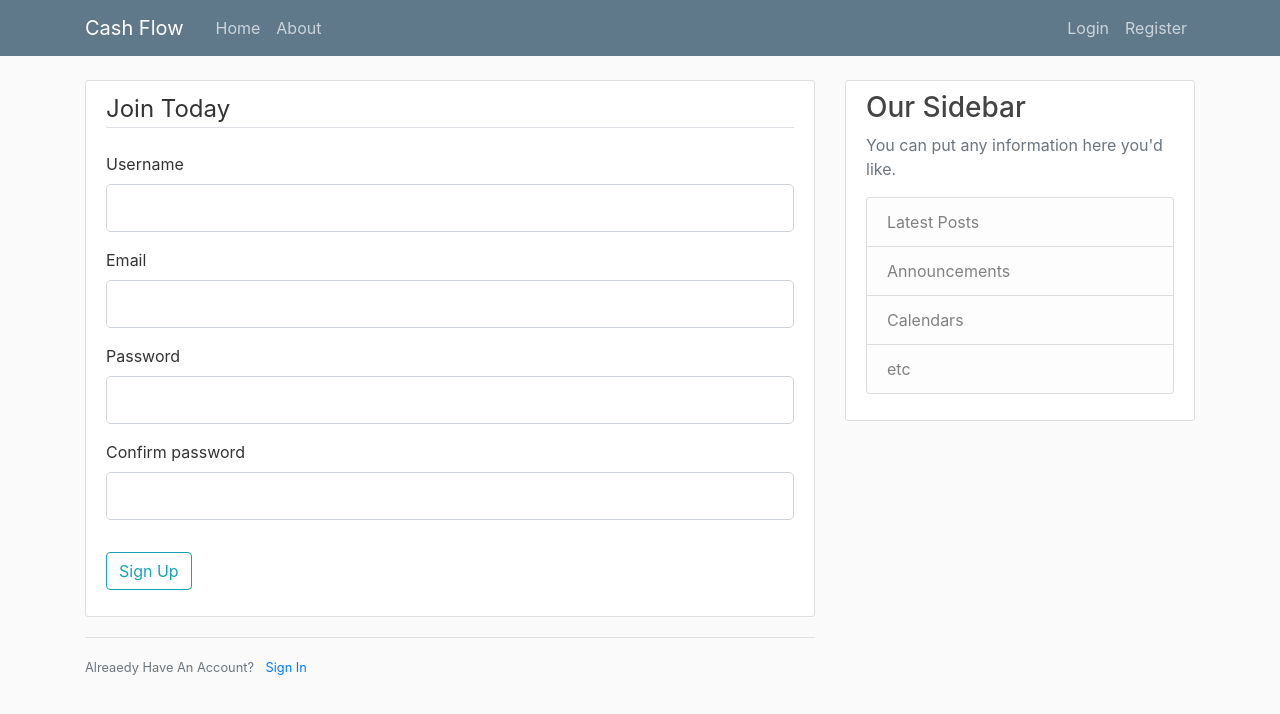
After one commit to PyJohn81/CashFlow, a Flask app: page /register in a window 1280 px wide. The commit adds this page. Shown: the top 714 px of the page. Run offline with Flask 2, Linux system fonts and the light colour scheme; some libraries are stand-ins or nearby versions.

Commit message:
Added forms

```diff
--- a/app.py
+++ b/app.py
@@ -1,8 +1,9 @@
 from AppPack import info
-from flask import Flask , render_template , url_for
+from flask import Flask , render_template , url_for , flash , redirect
+from forms import RegistrationForm  , LoginForm
 app = Flask(__name__)
 
-app.config['SECRET KEY'] = 'e976d98a104d9186edffa0bbb37aa4c7'
+app.config['SECRET_KEY'] = 'e976d98a104d9186edffa0bbb37aa4c7'
 
 profName = info.index[0] #extracts out the profName b4 deletion
 del info.index[0]    #deletes the profName
@@ -12,6 +13,18 @@
 def output():
     return render_template('quickInfo.html' , profName=profName , index=info.index)
 
+@app.route('/register' , methods=['GET' , 'POST'])
+def register():
+    form = RegistrationForm()
+    if (form.validate_on_submit()):
+        flash(f'Account created for {form.username.data}!' , 'success')
+        return redirect(url_for('/'))
+    return render_template('register.html' , title='Register' , form=form)
+
+@app.route('/login')
+def login():
+    form =  LoginForm()
+    return render_template('login.html' , title='Login' , form=form)
 
 if (__name__ == '__main__'):
     app.run(debug=True,host='0.0.0.0',port='8000')
--- /dev/null
+++ b/forms.py
@@ -0,0 +1,16 @@
+from flask_wtf import FlaskForm
+from wtforms import StringField , PasswordField , SubmitField , BooleanField
+from wtforms.validators import DataRequired , Length , Email , EqualTo
+
+class RegistrationForm(FlaskForm):
+    username = StringField('Username' , validators=[DataRequired() , Length(min=2 , max=20)])
+    email = StringField('Email' , validators=[DataRequired() , Email(message="Hey you are supposed to put your email here!")])
+    password = PasswordField('Password' , validators=[DataRequired()])
+    confirmPassword = PasswordField(' Confirm password' , validators=[DataRequired() , EqualTo(password)])
+    submit = SubmitField('Sign Up')
+
+class LoginForm(FlaskForm):
+    username = StringField('Username' , validators=[DataRequired() , Length(min=2 , max=20)])
+    password = PasswordField('Password' , validators=[DataRequired()])
+    remember = BooleanField('Remember me!')
+    submit = SubmitField('Login')
--- a/index.py
+++ b/index.py
@@ -1,8 +1,6 @@
 def main():
 
-    from package import readVariable
-    from package import events
-    from package import loadGame
+    from package import readVariable , events , loadGame
 
     def start():
         action = input("What would you like to do? \n(Access quick info = 0/info | Enter new event = event | Manually change or remove variable value = change/remove | View variable value = view/read | Start new game = new | Create profession datafile = prof | Access superuser terminal = terminal):\n")
--- a/templates/layout.html
+++ b/templates/layout.html
@@ -1,7 +1,7 @@
 <!DOCTYPE html>
 <html>
 <head>
-    <meta http-equiv="refresh" content="1" />
+    <!-- <meta http-equiv="refresh" content='1' /> -->
     <!-- Required meta tags -->
     <meta charset="utf-8">
     <meta name="viewport" content="width=device-width, initial-scale=1, shrink-to-fit=no">
--- a/templates/quickInfo.html
+++ b/templates/quickInfo.html
@@ -5,6 +5,7 @@
 {% endblock titleName %}
 
 {% block content %}
+<p>*If used for CashFlow, turn on metadata 1 sec refresh!</p>
 <article class="media content-section">
         <div class="media-body">
           <h2><a class="article-title" href="#">{{ profName }}</a></h2>
--- /dev/null
+++ b/templates/register.html
@@ -0,0 +1,36 @@
+{% extends "layout.html" %}
+
+{% block content %}
+    <div class='content-section'>
+        <form method='POST' action=''>
+            {{ form.hidden_tag() }}
+            <fieldset class='form-group'>
+                <legend class='border-bottom mb-4'>Join Today</legend>
+                <div class='form-group'>
+                     {{ form.username.label(class='form-control-label') }}
+                     {{ form.username(class='form-control form-control-lg') }}
+                </div>
+                <div class='form-group'>
+                    {{ form.email.label(class='form-control-label') }}
+                    {{ form.email (class='form-control form-control-lg') }}
+                </div>
+                <div class='form-group'>
+                    {{ form.password.label(class='form-control-label') }}
+                    {{ form.password(class='form-control form-control-lg') }}
+               </div>
+               <div class='form-group'>
+                   {{ form.confirmPassword.label(class='form-control-label') }}
+                   {{ form.confirmPassword  (class='form-control form-control-lg') }}
+               </div>
+            </fieldset>
+            <div class='form-group'>
+                 {{ form.submit(class='btn btn-outline-info') }}
+            </div>
+        </form>
+    </div>
+    <div class='border-top pt-3'>
+        <small class=text-muted>
+            Alreaedy Have An Account? <a class='ml-2' href="{{ url_for('login') }}">Sign In</a>
+        </small>
+    </div>
+{% endblock content %}
```
Also changed, not shown: templates/login.html (added).
